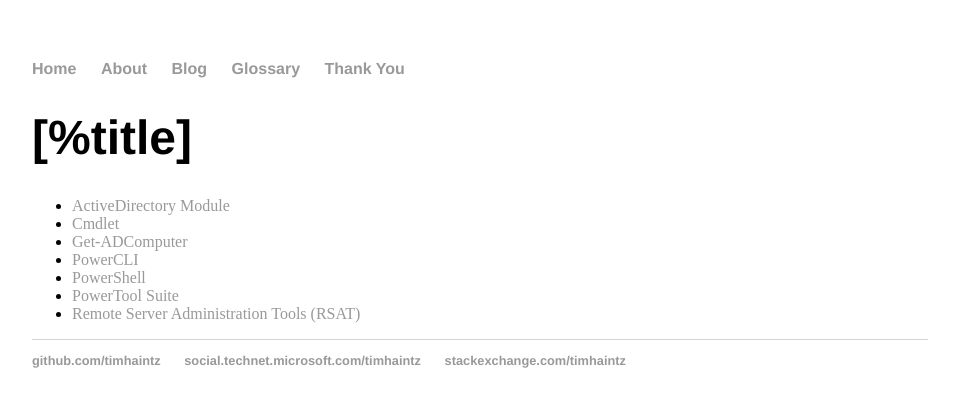
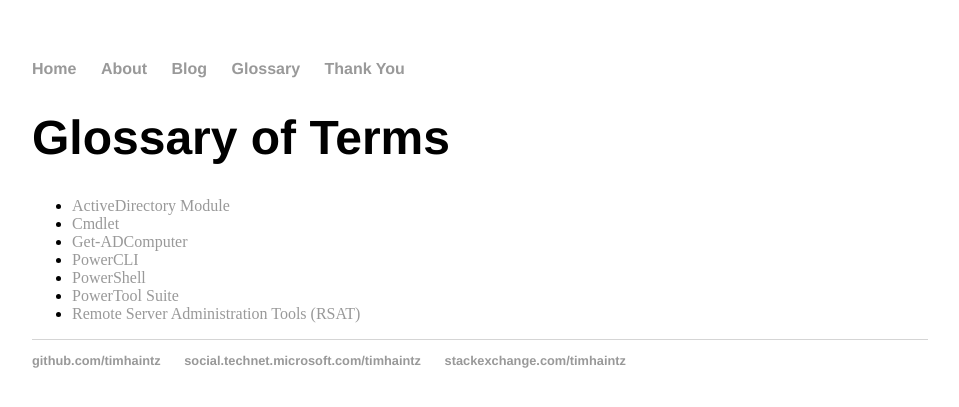
Before and after one commit to timhaintz/timhaintz.github.io, a Jekyll site: the page built from glossary/index.md, in a window 1280 px wide. Shown: the top 407 px of the page, without its empty margins (160-1119 px from the left). Built offline with Jekyll 4.4.1, drawn with Linux system fonts in a browser that asks for light colours.

Commit message:
Update index.md

```diff
--- a/glossary/index.md
+++ b/glossary/index.md
@@ -3,7 +3,7 @@
 title: Glossary of Terms
 ---
 
-# [%title]
+# Glossary of Terms
 
 * [ActiveDirectory Module](https://docs.microsoft.com/en-us/powershell/module/addsadministration/?view=win10-ps)
 * [Cmdlet](https://msdn.microsoft.com/en-us/library/ms714395(v=vs.85).aspx)
```
